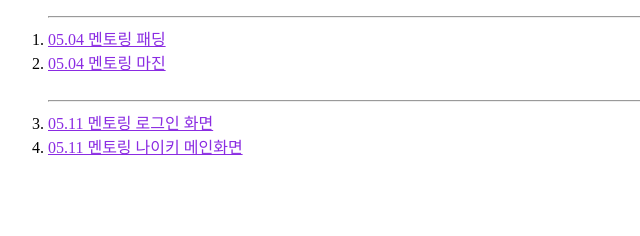
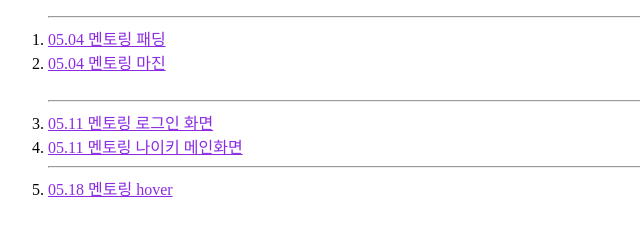
Before and after one commit to rlaehddn0301/web1-html, a plain HTML site: page index.html in a window 1280 px wide. Shown: the whole page, without its empty margins (0-640 px from the left). Drawn offline with Linux system fonts and the light colour scheme.

Commit message:
Update index.html

```diff
--- a/index.html
+++ b/index.html
@@ -20,6 +20,8 @@
         <hr>
         <li><a href="mentoring05_1.html">05.11 멘토링 로그인 화면</a></li>
         <li><a href="main.html">05.11 멘토링 나이키 메인화면</a></li>
+        <hr>
+        <li><a href="hover.html">05.18 멘토링 hover</a></li>
     </ol>
 </body>
 </html>
```
